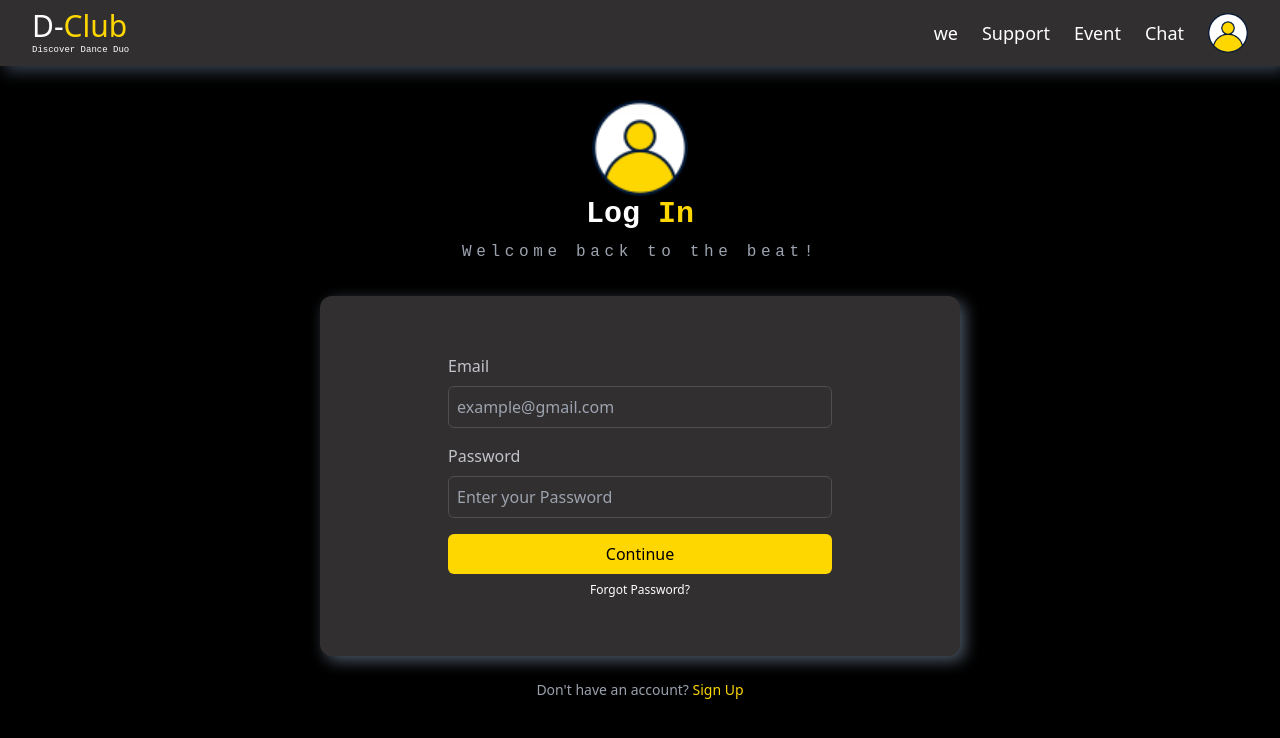
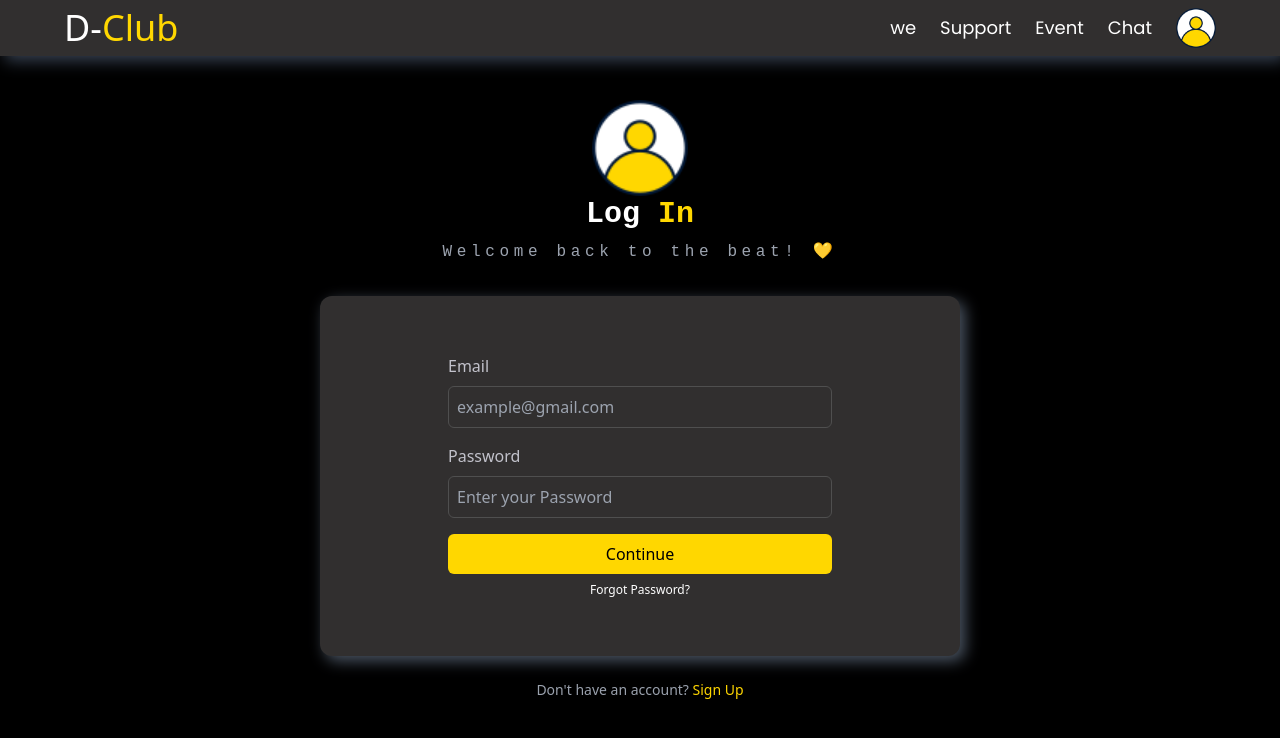
Before and after one commit to p2p-http/D-Club_Frontend, a React (Vite) app: page /login in a window 1280 px wide. Shown: the top 738 px of the page. Built offline with nearby package versions, Linux system fonts and the light colour scheme.

Commit message:
feat: added navbar hover color and updated fonts

```diff
--- a/src/App.jsx
+++ b/src/App.jsx
@@ -13,7 +13,7 @@ function App() {
 
     <div className=' bg-black h-screen w-screen'>
 
-      <Navbar/>
+      <Navbar />
       <Routes>
         <Route path='/' element={<Home/>}  />
         <Route path='/signup' element={<SignUp/>}  />
--- a/src/Components/SignUp.jsx
+++ b/src/Components/SignUp.jsx
@@ -20,11 +20,11 @@ const SignUp = () => {
   };
 
   return (
-    <div className="main flex flex-col text-white justify-center items-center min-h-screen gap-6">
+    <div className="main flex flex-col text-white justify-center items-center min-h-screen gap-6 ">
       <div className="title flex flex-col items-center text-center font-dmMono">
         <img className="w-24 h-24" src={account} alt="User Icon" />
-        <h1 className="text-3xl font-bold">Create <span className='text-[#FFD700]'>Account</span></h1>
-        <p className="text-base tracking-[0.29em] py-2 text-gray-400 ">Sign Up and Create your account 💜</p>
+        <h1 className="text-3xl font-bold ">Create <span className='text-[#FFD700]'>Account</span></h1>
+        <p className="text-base tracking-[0.29em] py-2 text-gray-400  ">Sign Up and Create your account 💜</p>
       </div>
 
       {/* Box */}
--- a/src/Components/login.jsx
+++ b/src/Components/login.jsx
@@ -40,7 +40,7 @@ const Login = () => {
       <div className="title flex flex-col items-center text-center font-dmMono">
         <img className="w-24 h-24" src={login} alt="User Icon" />
         <h1 className="text-3xl font-bold">Log <span className='text-[#FFD700]'>In</span></h1>
-        <p className="text-base tracking-[0.29em] py-2 text-gray-400">Welcome back to the beat!</p>
+        <p className="text-base tracking-[0.29em] py-2 text-gray-400">Welcome back to the beat! 💛</p>
       </div>
 
       {/* Login Box */}
--- a/src/Components/navbar.jsx
+++ b/src/Components/navbar.jsx
@@ -7,18 +7,18 @@ const Navbar = () => {
   const navigate = useNavigate()
 
     return (
-        <div className="fixed shadow-[5px_5px_15px_rgba(0,0,0,0.3)] shadow-gray-700 drop-shadow-xl top-0 left-0 w-full bg-[#312F2F] text-white flex items-center justify-between px-8 py-2 z-50">
+        <div className="fixed shadow-[5px_5px_15px_rgba(0,0,0,0.3)] shadow-gray-700 drop-shadow-xl top-0 left-0 w-full bg-[#312F2F] text-white flex items-center justify-between px-16  py-2 z-50">
             <div className="flex flex-col cursor-pointer">
-                <span onClick={()=>navigate('/')} className="logo text-3xl">D-<span className="text-[#FFD700]">Club</span></span>
-                <span className="font-dmMono text-[9px]  ">
+                <span onClick={()=>navigate('/')} className="logo text-4xl">D-<span className="text-[#FFD700]">Club</span></span>
+                {/* <span className="font-dmMono text-[7px]  ">
                     Discover Dance Duo
-                </span>
+                </span> */}
             </div>
-            <div className="flex items-center justify-center space-x-6 text-lg">
-                <span className="hover:underline underline-offset-4 decoration-[#FFD700] cursor-pointer hover:scale-105 duration-300">we</span>
-                <span className="hover:underline underline-offset-4 decoration-[#FFD700] cursor-pointer hover:scale-105 duration-300">Support</span>
-                <span className="hover:underline underline-offset-4 decoration-[#FFD700] cursor-pointer hover:scale-105 duration-300">Event</span>
-                <span className="hover:underline underline-offset-4 decoration-[#FFD700] cursor-pointer hover:scale-105 duration-300">Chat</span>
+            <div className="flex items-center justify-center space-x-6 text-lg font-[Poppins]">
+                <span className="hover:text-[#ff9684] cursor-pointer hover:scale-105 duration-500  ">we</span>
+                <span className="hover:text-[#ff9684] cursor-pointer hover:scale-105 duration-500">Support</span>
+                <span className="hover:text-[#ff9684] cursor-pointer hover:scale-105 duration-500">Event</span>
+                <span className="hover:text-[#ff9684] cursor-pointer hover:scale-105 duration-500">Chat</span>
                 <img onClick={()=>navigate('/login')}  className="w-10 h-10 cursor-pointer" src={login} alt="Login Icon" />
             </div>
         </div>
--- a/src/index.css
+++ b/src/index.css
@@ -1,4 +1,6 @@
 @import url('https://fonts.googleapis.com/css2?family=Didact+Gothic&display=swap');
+@import url('https://fonts.googleapis.com/css2?family=Didact+Gothic&family=Poppins:ital,wght@0,100;0,200;0,300;0,400;0,500;0,600;0,700;0,800;0,900;1,100;1,200;1,300;1,400;1,500;1,600;1,700;1,800;1,900&display=swap');
+
 @tailwind base;
 @tailwind components;
 @tailwind utilities;
@@ -65,3 +67,10 @@
     @apply bg-background text-foreground;
   }
 }
+
+/* *{
+  font-family: 'Poppins', sans-serif;
+  padding: 0;
+  margin: 0;
+
+} */
```
